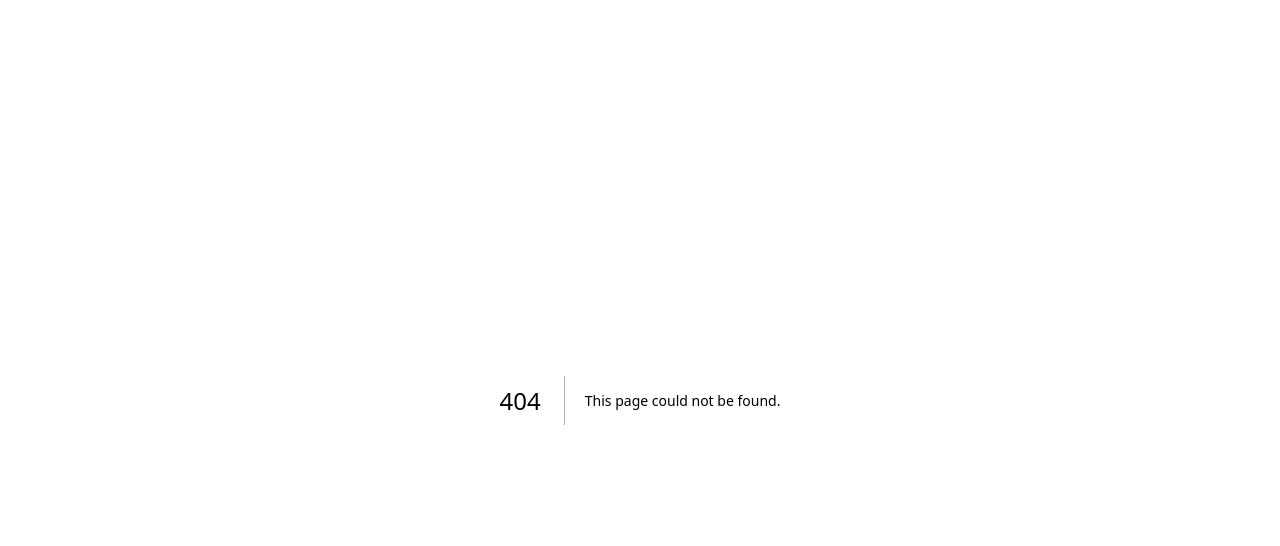
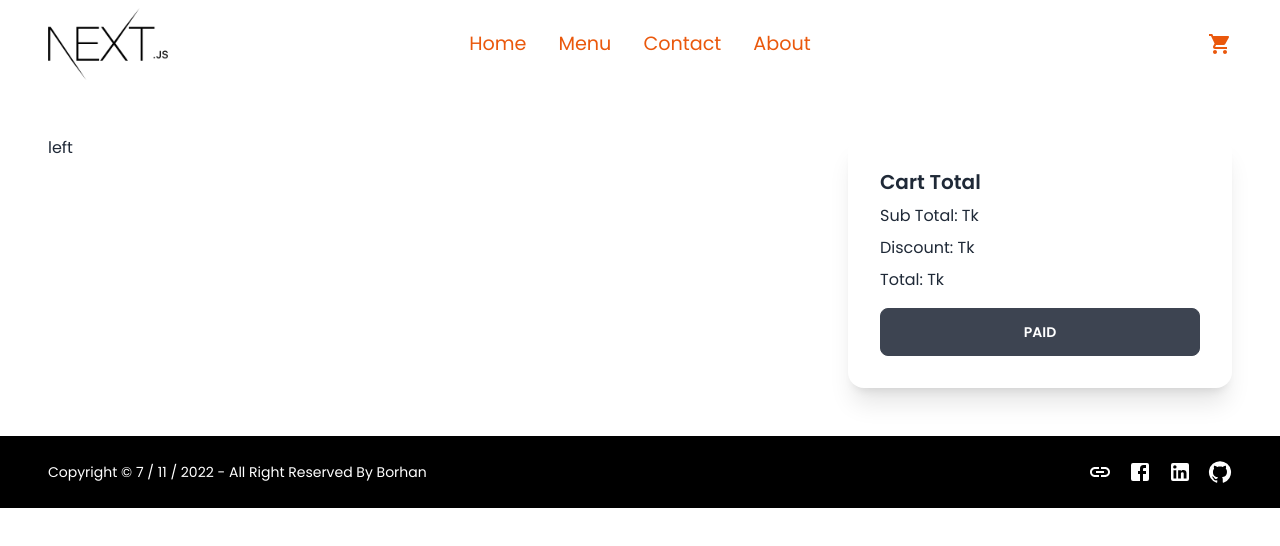
Before and after one commit to MuhammadBorhan/eCommerce-nextjs-project, a Next.js app: page /order/id in a window 1280 px wide. Before the commit this address had no page. Shown: the top 546 px of the page. Built offline with nearby package versions, Linux system fonts and the light colour scheme; no server answers; the database is empty.

Commit message:
checkout route created

```diff
--- a/pages/cart/index.js
+++ b/pages/cart/index.js
@@ -5,6 +5,7 @@ import { deleteCartProduct, getAllCartProduct } from "../../library/helper";
 import { ToastContainer, toast } from "react-toastify";
 import "react-toastify/dist/ReactToastify.css";
 import { Delete, Remove } from "@mui/icons-material";
+import Link from "next/link";
 
 const index = () => {
   // fetch cart item in the Add-To-Cart page
@@ -36,7 +37,7 @@ const index = () => {
   const price = [120, 150, 190];
   return (
     <Layout>
-      <div className="p-12 grid grid-cols-1 md:grid-cols-6 gap-2">
+      <div className="p-12 grid grid-cols-1 md:grid-cols-6 gap-4">
         <div className="col-span-4">
           <div className="overflow-x-auto">
             <table className="table w-full">
@@ -116,10 +117,14 @@ const index = () => {
         <div className="col-span-2">
           <div className="card bg-base-100 shadow-xl">
             <div className="card-body">
-              <h2 className="card-title">Card title!</h2>
-              <p>If a dog chews shoes whose shoes does he choose?</p>
-              <div className="card-actions justify-end">
-                <button className="btn btn-primary">Buy Now</button>
+              <h2 className="card-title">Cart Total</h2>
+              <p>Sub Total: Tk</p>
+              <p>Discount: Tk</p>
+              <p>Total: Tk</p>
+              <div className="card-actions justify-end mt-2">
+                <Link href={"/order/id"}>
+                  <button className="btn bg-light w-full">Checkout Now</button>
+                </Link>
               </div>
             </div>
           </div>
--- /dev/null
+++ b/pages/order/[id].js
@@ -0,0 +1,29 @@
+import React from "react";
+import Layout from "../../components/Layout";
+
+const Checkout = () => {
+  return (
+    <Layout>
+      <div className="p-12 grid grid-cols-1 md:grid-cols-6 gap-4">
+        <div className="col-span-4">left</div>
+
+        {/* right side */}
+        <div className="col-span-2">
+          <div className="card bg-base-100 shadow-xl">
+            <div className="card-body">
+              <h2 className="card-title">Cart Total</h2>
+              <p>Sub Total: Tk</p>
+              <p>Discount: Tk</p>
+              <p>Total: Tk</p>
+              <div className="card-actions justify-end mt-2">
+                <button className="btn bg-light w-full">Paid</button>
+              </div>
+            </div>
+          </div>
+        </div>
+      </div>
+    </Layout>
+  );
+};
+
+export default Checkout;
```
